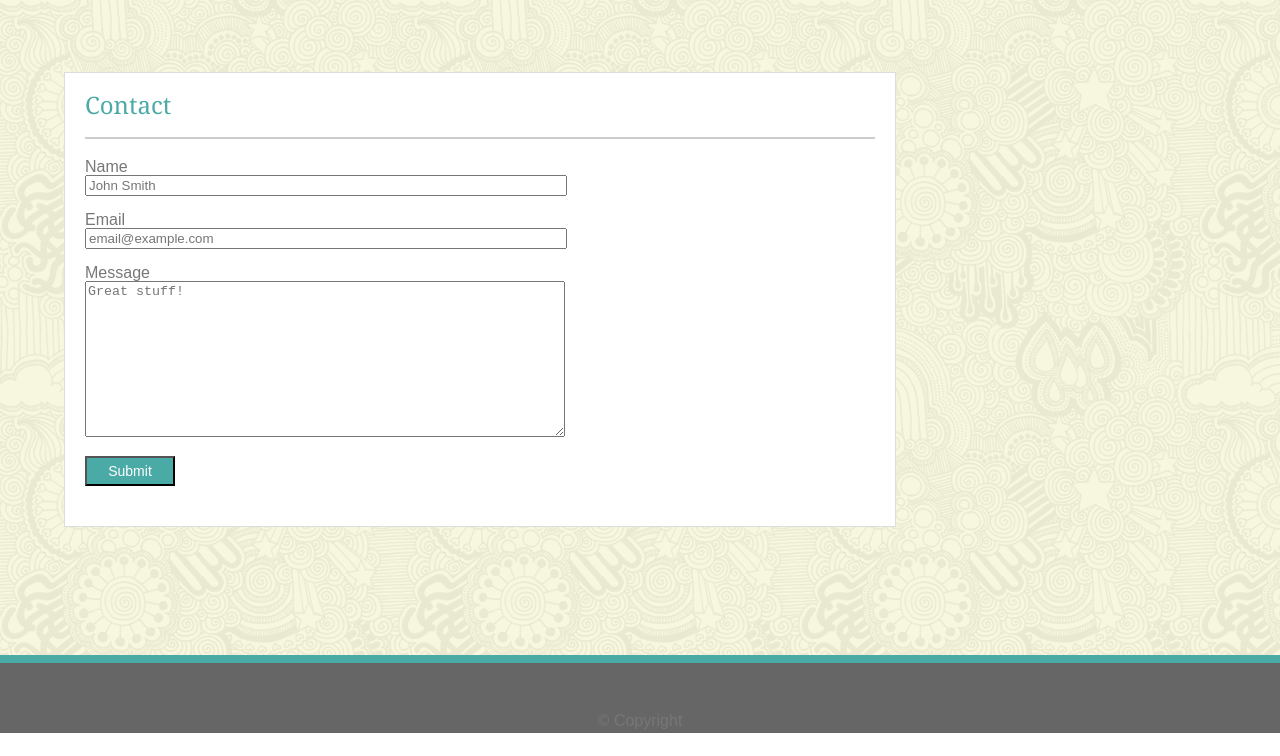
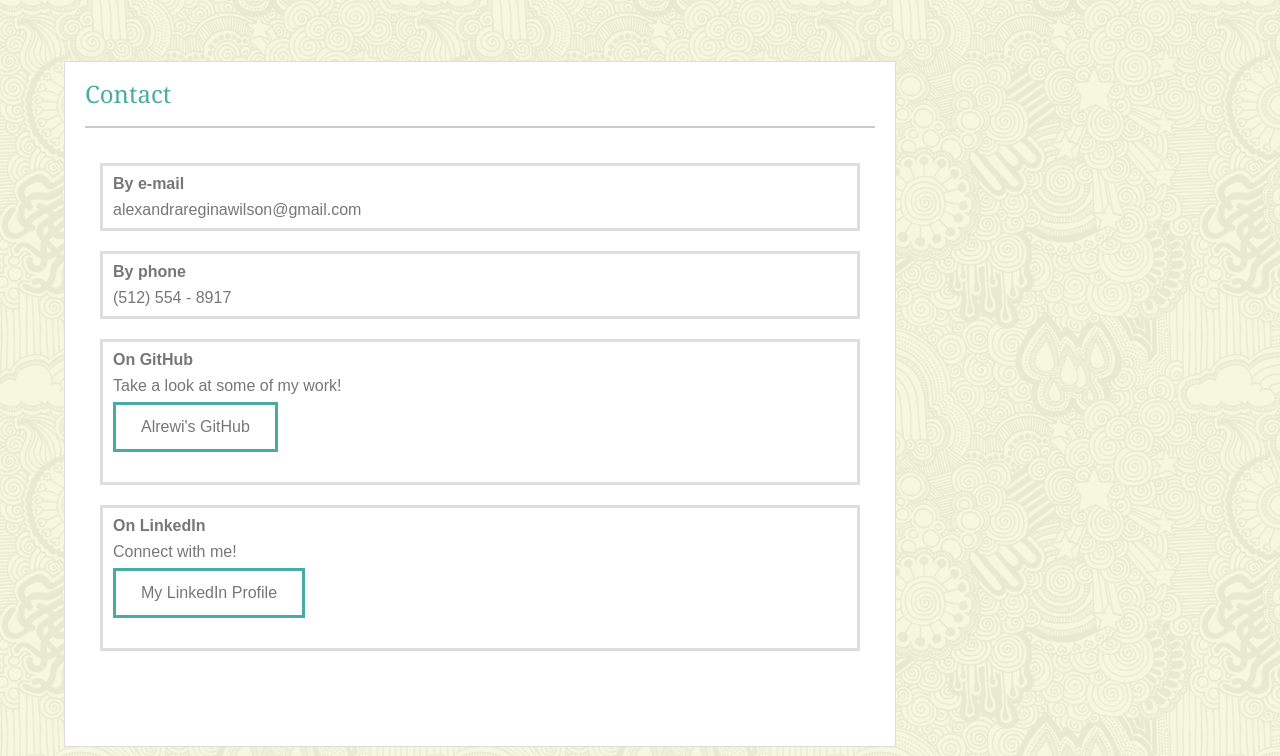
Before and after one commit to alrewi/Responsive-Portfolio, a plain HTML site: page contact.html in a window 1280 px wide. Shown: the part 67-823 px from the top of the page. Before the commit the page ends 800 px from the top, so only its background shows below. Drawn offline with Linux system fonts and the light colour scheme.

Commit message:
Adding LIRI to portfolio and updating contact section.

```diff
--- a/assets/css/style.css
+++ b/assets/css/style.css
@@ -10,6 +10,7 @@ Fixed Header
     position: fixed;
     top: 0;
     width: 100%;
+    z-index: 1;
 }
 .clearfix::after {
     content: "";
@@ -104,7 +105,6 @@ Portfolio
 
 .column {
     display: flex;
-
 }
 
 .game1 {
@@ -127,7 +127,10 @@ Portfolio
 .game5 {
     background-image: url("../images/rock2.jpg");
     background-size: 200px 166px;
-
+}
+.game6 {
+    background-image: url("../images/robot.jpg");
+    background-size: 200px 166px;
 }
 .game-title {
     height: 25%;
@@ -149,24 +152,69 @@ Portfolio
 Contact
 ====================
 */
-.form {
+.contact-area {
     font-family: 'Arial', 'Helvetica Neue', Helvetica, sans-serif;
     color: #777777;
+    padding: 15px;
+    margin-bottom: 20px;
+    display: flex;
+    flex-wrap: wrap;
+    position: relative;
 }
-.form-input {
-    width: 60%;
+.contact-div {
+    display: flex;
+    margin-bottom: 20px;
+    position: relative;
 }
-#form-message {
-    width: 60%;
-    height: 150px;
+.info-panel {
+    border: 3px solid #dddddd;
+    width: 100%;
 }
-#submit-btn {
-    background-color: #4aaaa5;
-    color: #ffffff;
-    width: 90px;
-    height: 30px;
-    font-size: 14px;
+
+.card-title {
+    font-weight: bold;
+    padding-bottom: 10px;
+    display: block;
 }
+
+.card-text {
+    display: block;
+}
+
+.phone,
+.email {
+    height: 70x;
+    padding: 10px;
+}
+
+.github,
+.linkedin {
+    height: 120px;
+    padding: 10px;
+}
+
+.linked-button,
+.git-button {
+    position: absolute;
+    top: 60px;
+}
+
+.btn-info:link,
+.btn-info:visited {
+    background-color: #ffffff;
+    color:  #777777;
+    padding: 14px 25px;
+    text-align: center;
+    text-decoration: none;
+    display: inline-block;
+    border: 3px solid  #4aaaa5;
+}
+
+.btn-info:hover,
+.btn-info:active {
+    background-color:  #4aaaa5;
+}
+
 /*
 ====================
 Sticky Footer
--- a/contact.html
+++ b/contact.html
@@ -36,15 +36,39 @@
                 Contact
             </h1>
 
-            <form class="form">
-                Name<br>
-                <input class="form-input" type= "text" name= "name" placeholder="John Smith"><br><br>
-                Email<br>
-                <input class="form-input" type= "text" name= "email" placeholder="email@example.com"><br><br>
-                Message<br>
-                <textarea id="form-message" name="message" placeholder="Great stuff!"></textarea><br><br>
-                <input id="submit-btn" type= "submit" value= "Submit">
-            </form>
+            <div class="contact-area">
+
+                <div class="contact-div info-panel email">
+                    <div class="card">
+                        <h5 class="card-title">By e-mail</h5>
+                        <p class="card-text" id="email">alexandrareginawilson@gmail.com</p>
+                    </div>
+                </div>
+
+                <div class="contact-div info-panel phone">
+                    <div class="card">
+                        <h5 class="card-title">By phone</h5>
+                        <p class="card-text">(512) 554 - 8917</p>
+                    </div>
+                </div>
+
+                <div class="contact-div info-panel github">
+                    <div class="card">
+                        <h5 class="card-title">On GitHub</h5>
+                        <p class="card-text">Take a look at some of my work!</p>
+                        <a href="https://github.com/alrewi" target="_blank" class="btn btn-info git-button">Alrewi's GitHub</a>
+                    </div>
+                </div>
+
+                <div class="contact-div info-panel linkedin">
+                    <div class="card">
+                        <h5 class="card-title">On LinkedIn</h5>
+                        <p class="card-text">Connect with me!</p>
+                        <a href="www.linkedin.com/in/alexandra-regina-wilson" target="_blank" class="btn btn-info linked-button">My LinkedIn Profile</a>
+                    </div>
+                </div>
+
+            </div>
 
         </section>
 
```
Also changed, not shown: portfolio.html (+6 -0 lines), assets/images/robot.jpg (added), assets/images/rock.jpg (deleted), 1 other file.
